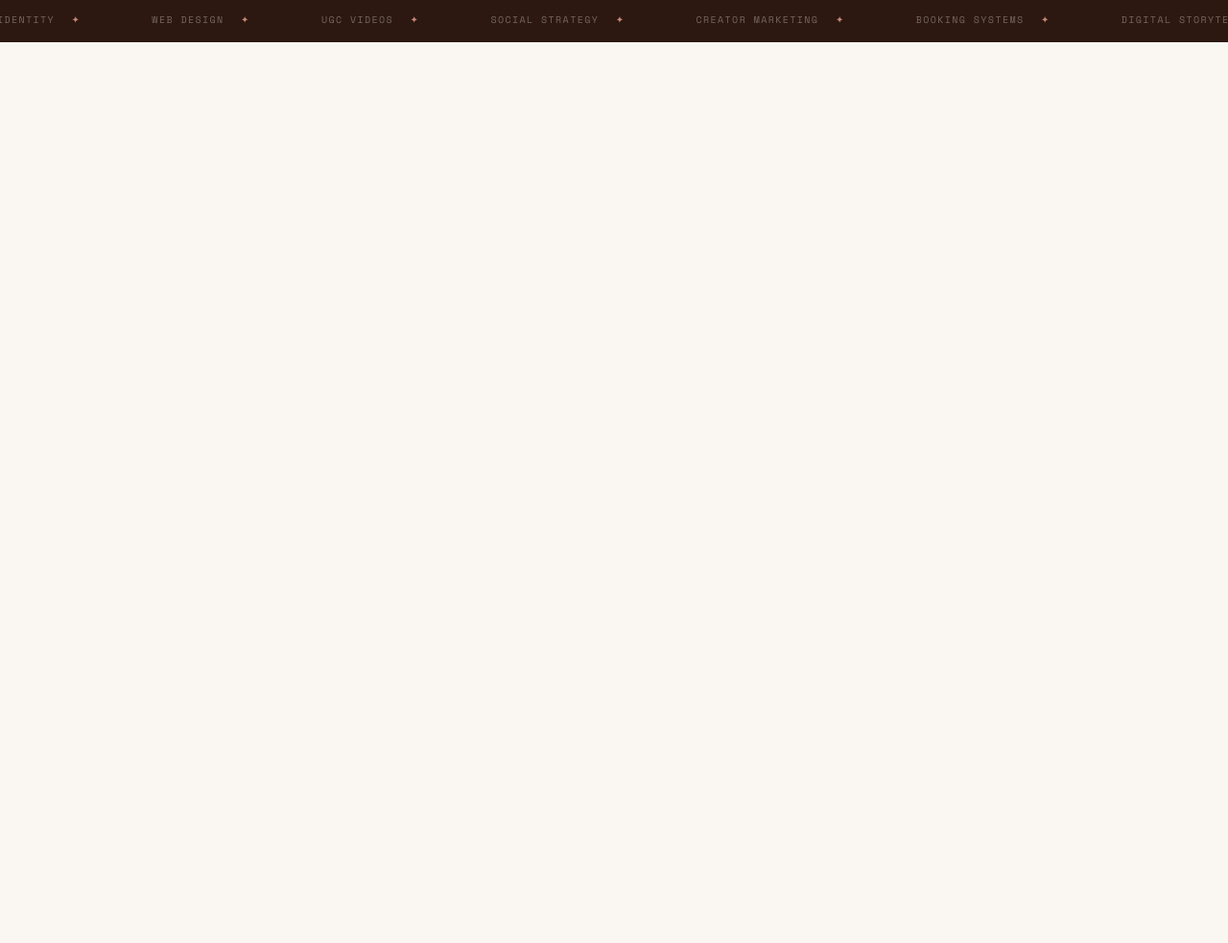
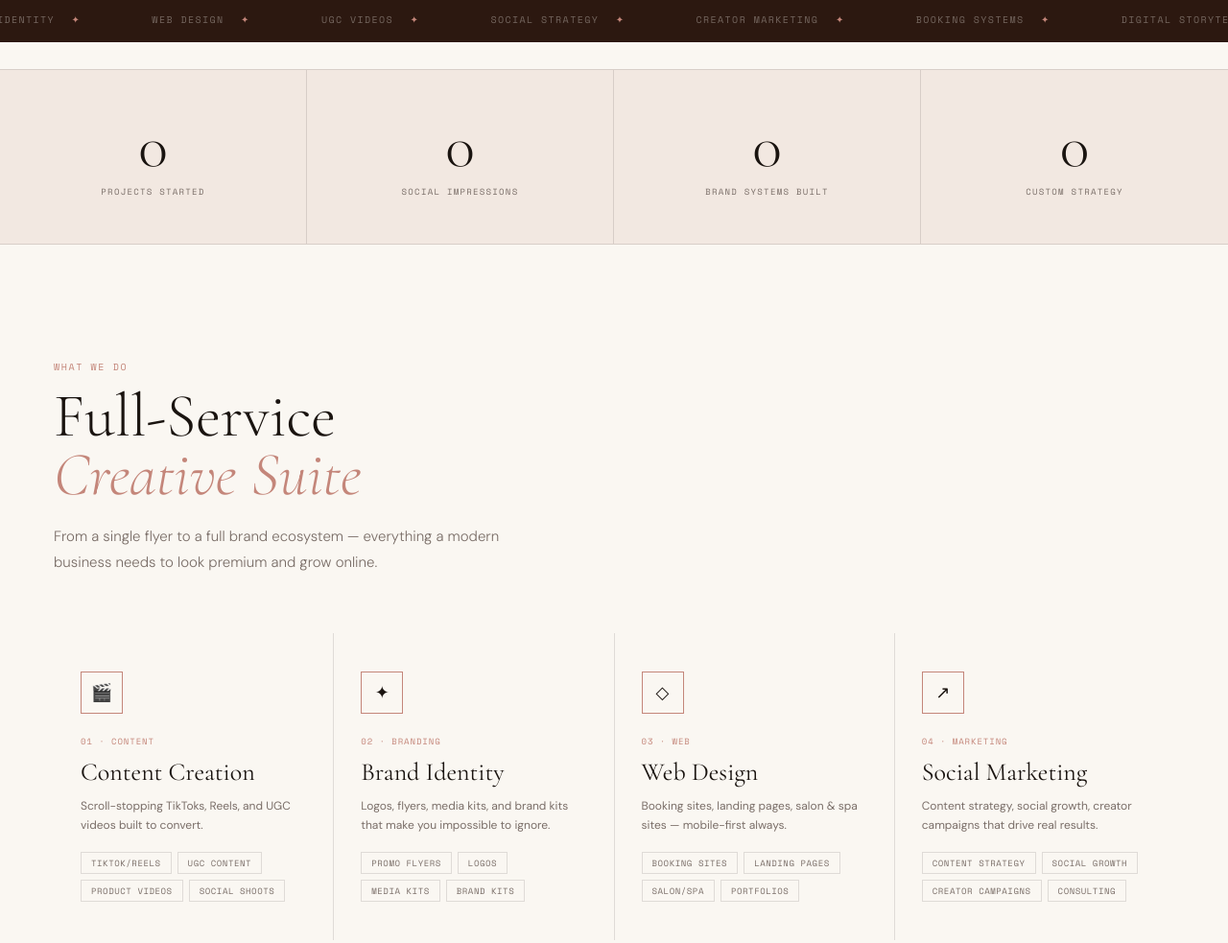
Before and after one commit to korionacharnaeboyd-ai/charkhaus, a website: page index.html in a window 1280 px wide. Shown: the part 840-1823 px from the top of the page at 96% size. Drawn offline with nearby package versions, Linux system fonts and the light colour scheme.

Commit message:
Update reveal class opacity in index.html
Change reveal class opacity from 0 to 1.

```diff
--- a/index.html
+++ b/index.html
@@ -110,7 +110,7 @@ nav.scrolled{background:rgba(250,247,242,0.97);border-color:var(--border);box-sh
 .section-title{font-family:var(--font-display);font-size:clamp(44px,5vw,76px);font-weight:300;line-height:0.95;margin-bottom:20px}
 .section-title em{font-style:italic;color:var(--rose)}
 .section-sub{font-size:15px;color:var(--muted);max-width:520px;line-height:1.8;margin-bottom:60px;font-weight:300}
-.reveal{opacity:0;transform:translateY(28px);transition:opacity 0.7s var(--ease-out),transform 0.7s var(--ease-out)}.reveal.visible{opacity:1;transform:translateY(0)}
+.reveal{opacity:1;transform:translateY(28px);transition:opacity 0.7s var(--ease-out),transform 0.7s var(--ease-out)}.reveal.visible{opacity:1;transform:translateY(0)}
 
 /* SERVICES */
 .svc-grid{display:grid;grid-template-columns:repeat(4,1fr);gap:1px;background:var(--border)}
```
